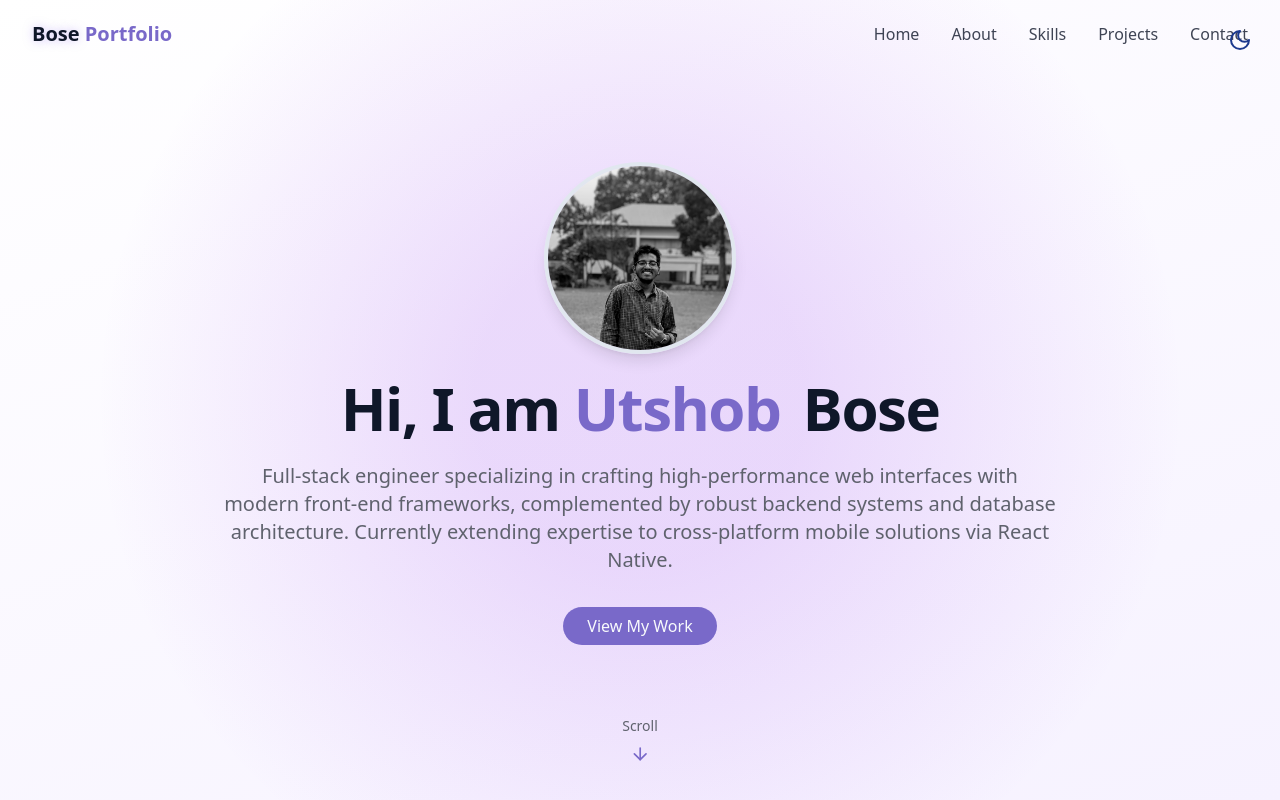
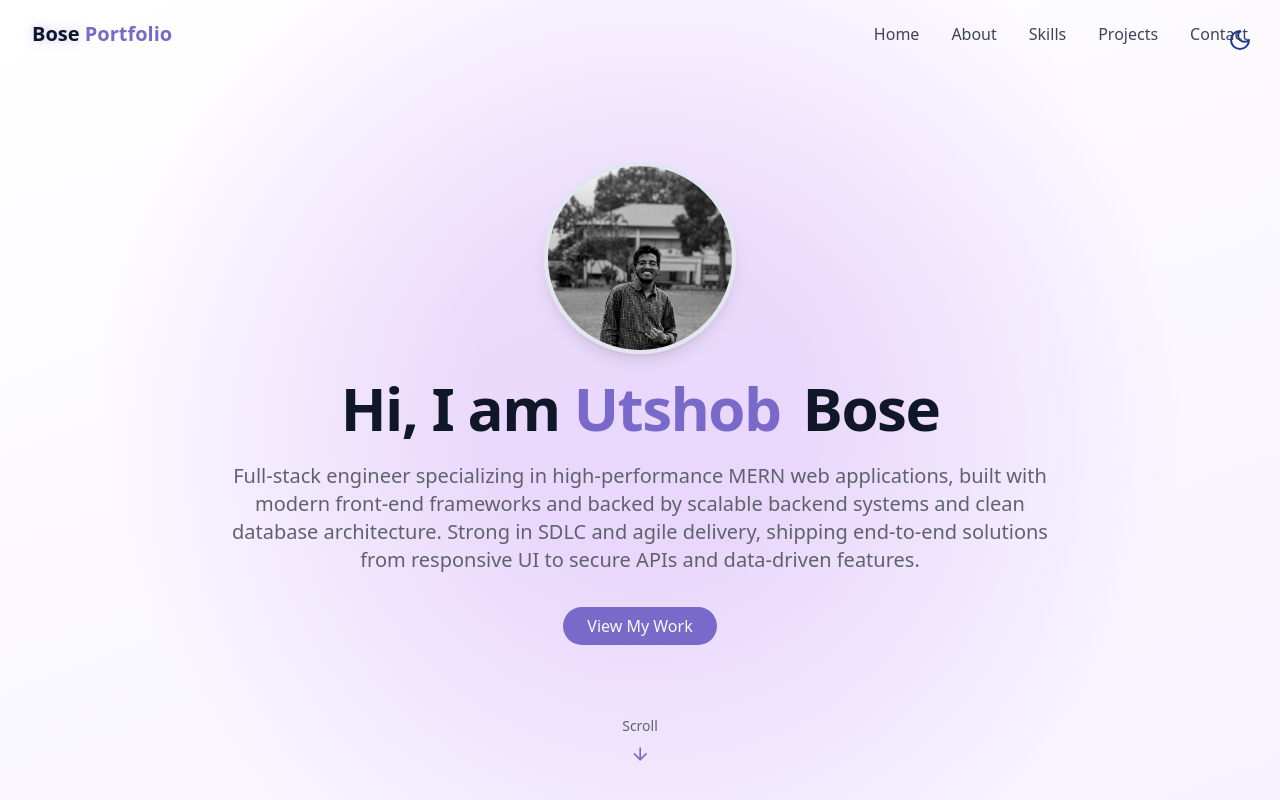
Before and after one commit to utshobbose/BosePortfolio, a React (Vite) app in the folder myPortfolio/: page / in a window 1280 px wide. Shown: the top 800 px of the page. Built offline with nearby package versions, Linux system fonts and the light colour scheme.

Commit message:
Updated CV, hero section

```diff
--- a/myPortfolio/src/components/AboutSection.jsx
+++ b/myPortfolio/src/components/AboutSection.jsx
@@ -33,7 +33,7 @@
               </a>
 
               <a
-                href="/Utshob Bose_CV.pdf"
+                href="/UTSHOB_BOSE_CV_ATS.pdf"
                 className="px-6 py-2 rounded-full border border-primary text-primary hover:bg-primary/10 transition-colors duration-300"
                 target="_blanks"
               >
--- a/myPortfolio/src/components/HeroSection.jsx
+++ b/myPortfolio/src/components/HeroSection.jsx
@@ -26,7 +26,7 @@
           </h1>
 
           <p className="text-lg md:text-xl text-muted-foreground max-2-2xl mx-auto opacity-0 animate-fade-in-delay-3">
-Full-stack engineer specializing in crafting high-performance web interfaces with modern front-end frameworks, complemented by robust backend systems and database architecture. Currently extending expertise to cross-platform mobile solutions via React Native.
+Full-stack engineer specializing in high-performance MERN web applications, built with modern front-end frameworks and backed by scalable backend systems and clean database architecture. Strong in SDLC and agile delivery, shipping end-to-end solutions from responsive UI to secure APIs and data-driven features.
           </p>
 
           <div className="pt-4 opacity-0 animate-fade-in-delay-4">
```
Also changed, not shown: 2 other files (tests, documents, lock files or other folders).
